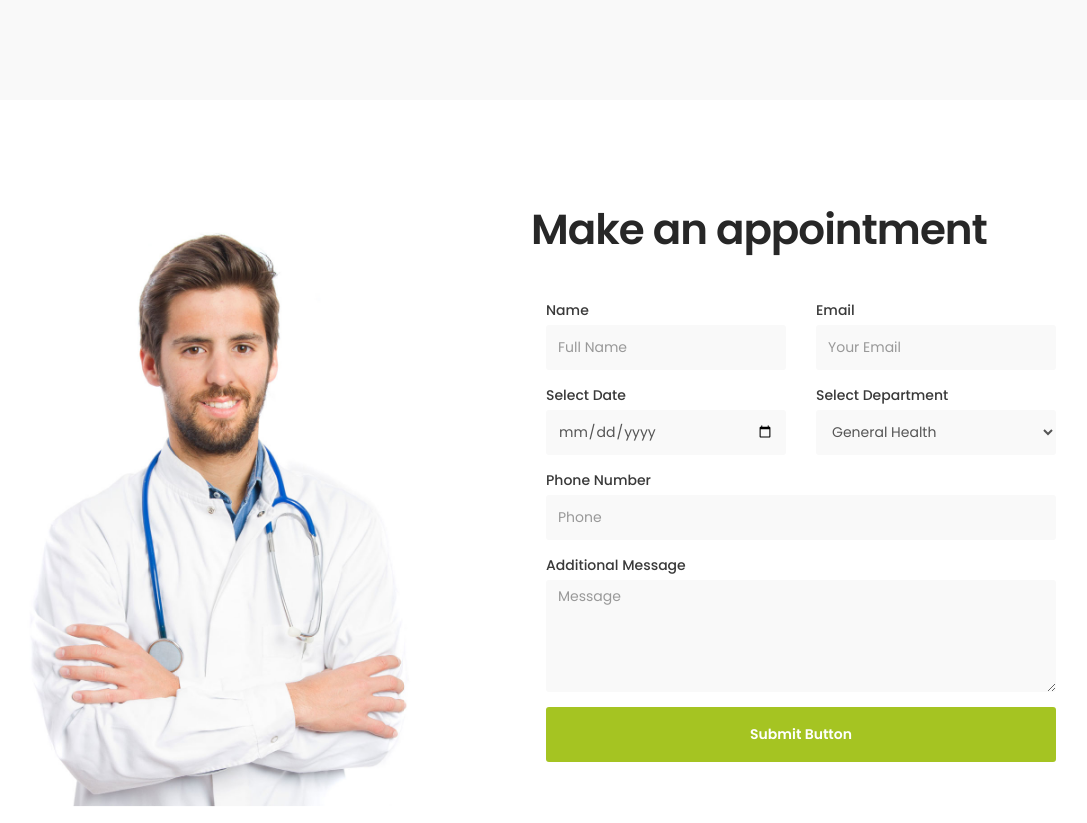
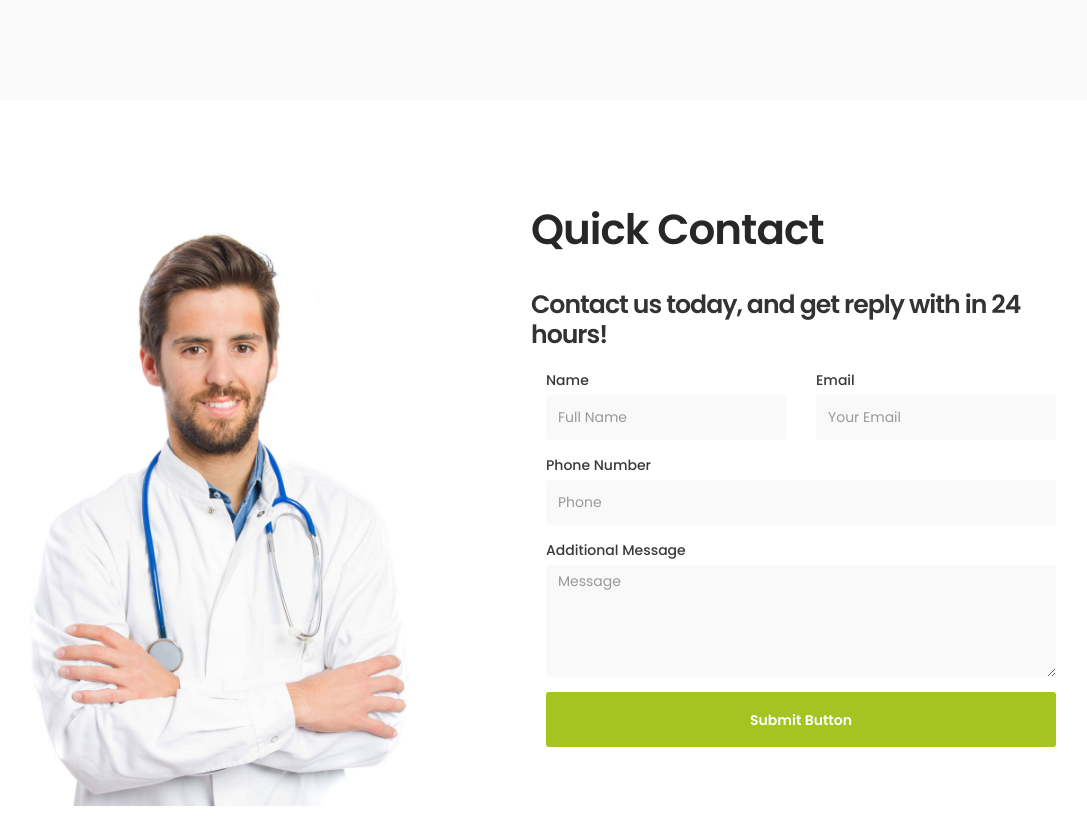
Before and after one commit to MichaelBabushkin/Absolute_Dental_Care, a PHP site: page / in a window 1280 px wide; the page is wider, and only the part inside the window is pictured. Shown: the part 3845-4668 px from the top of that part, without its empty margins (124-1211 px from the left). Run offline with PHP 8.4, Linux system fonts and the light colour scheme.

Commit message:
updated contact form

```diff
--- a/css/tooplate-style.css
+++ b/css/tooplate-style.css
@@ -207,7 +207,7 @@ http://www.tooplate.com/view/2098-health
   .outside-office-photo{
     /* margin-right: 20px; */
     margin: auto;
-    border-radius: 7%;
+    border-radius: 3%;
     border: #1da1f2;
     display: block;
   }
--- a/index.html
+++ b/index.html
@@ -397,7 +397,9 @@
 
                               <!-- SECTION TITLE -->
                               <div class="section-title wow fadeInUp" data-wow-delay="0.4s">
-                                   <h2>Make an appointment</h2>
+                                   <h2>Quick Contact</h2>
+                                   <h3>Contact us today, and get reply with in 24 hours!</h3>
+
                               </div>
 
                               <div class="wow fadeInUp" data-wow-delay="0.8s">
@@ -413,7 +415,7 @@
                                              placeholder="Your Email">
                                    </div>
 
-                                   <div class="col-md-6 col-sm-6">
+                                        <!-- <div class="col-md-6 col-sm-6">
                                              <label for="date">Select Date</label>
                                              <input type="date" name="date" value="" class="form-control">
                                         </div>
@@ -426,7 +428,7 @@
                                                   <option>Dental</option>
                                                   <option>Medical Research</option>
                                              </select>
-                                   </div>
+                                        </div> -->
 
                                    <div class="col-md-12 col-sm-12">
                                         <label for="telephone">Phone Number</label>
@@ -444,7 +446,7 @@
 
                </div>
           </div>
-          <div class="container">
+          <!-- <div class="container">
                <form id="contact" action="" method="post">
                  <h3>Quick Contact</h3>
                  <h4>Contact us today, and get reply with in 24 hours!</h4>
@@ -465,12 +467,11 @@
                  </fieldset>
                  <fieldset>
                    <button name="submit" type="submit" id="contact-submit" data-submit="...Sending">Submit</button>
-                   <button name="email" type="button" id="email-submit" onclick="goPython()">Email</button>
                  </fieldset>
                </form>
 
 
-             </div>
+             </div> -->
      </section>
 
 
@@ -480,7 +481,7 @@
                     <div class="col-md-7 col-sm-12">
           <iframe
                src="https://www.google.com/maps/embed?pb=!1m14!1m8!1m3!1d12111.948808470888!2d-74.02532810868087!3d40.63016420481853!3m2!1i1024!2i768!4f13.1!3m3!1m2!1s0x89c2455859d6dc37%3A0x16f7f7c67c95d29b!2sAbsolute%20Dental%20Care%3A%20Gelman%20Yevgeniya%20DDS!5e0!3m2!1siw!2sil!4v1582752868286!5m2!1siw!2sil"
-               width="100%" height="350" frameborder="0" style="border:0" allowfullscreen></iframe>
+               width="100%" height="350" frameborder="0" style="border:0;border-radius: 3%;"  allowfullscreen></iframe>
           </div>
           <div class="col-md-4 col-sm-12">
                <img class="outside-office-photo" src="images/office_outside.jpg" alt="">
```
Lines whose indentation alone changed are shown as unchanged.
